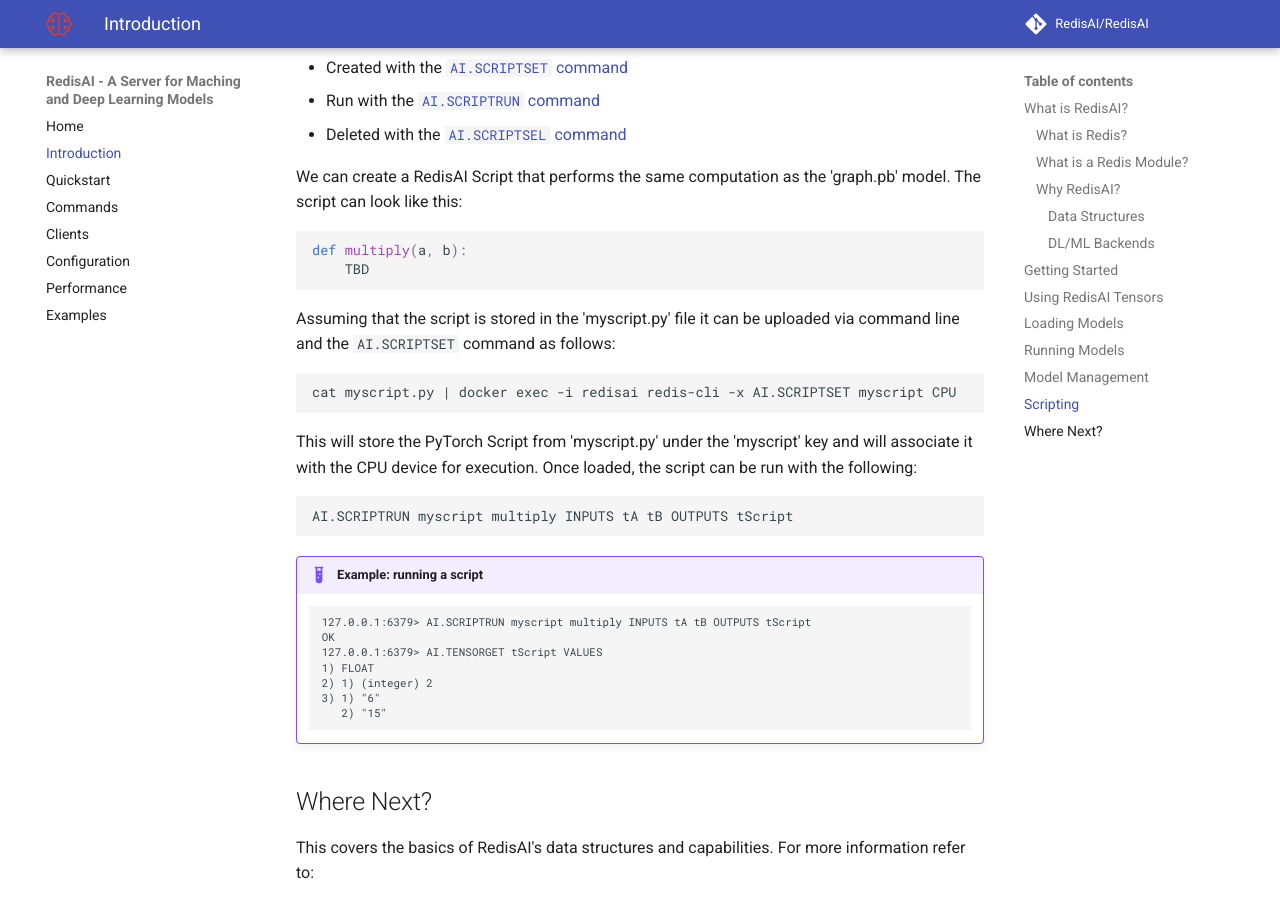
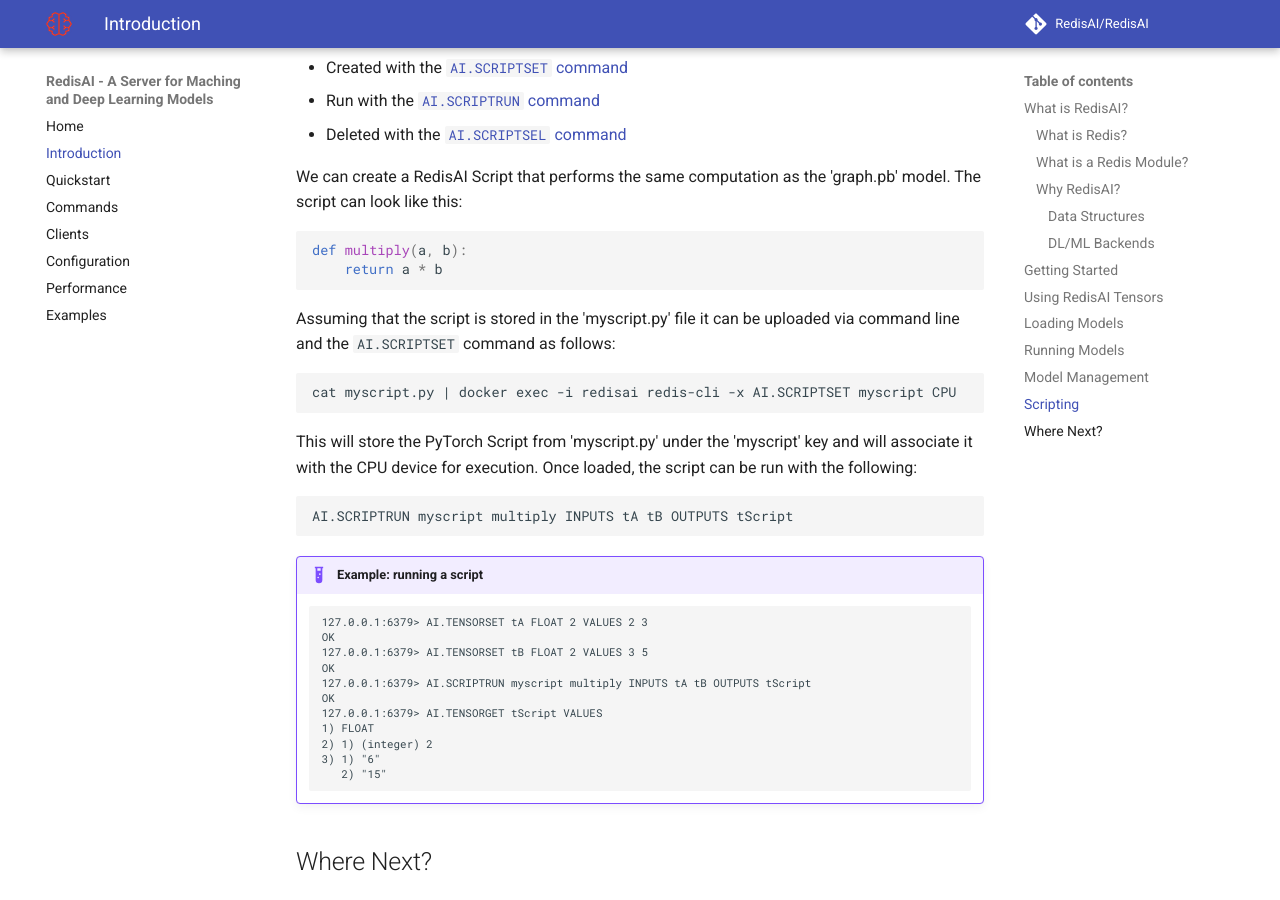
Before and after one commit to RedisAI/RedisAI, an MkDocs documentation site: the page built from docs/intro.md, in a window 1280 px wide and 900 px high, scrolled down 7490 px. Built offline with MkDocs 1.6.1 and Material for MkDocs 9.7.7, drawn with Linux system fonts in a browser that asks for light colours; formulas are drawn with MathJax 3; comment, search, counter and statistics services are not loaded.

Commit message:
[fix] fixed TBD on scriptrun example

````diff
--- a/docs/intro.md
+++ b/docs/intro.md
@@ -268,7 +268,7 @@
 
 ```py
 def multiply(a, b):
-    TBD
+    return a * b
 ```
 
 Assuming that the script is stored in the 'myscript.py' file it can be uploaded via command line and the `AI.SCRIPTSET` command as follows:
@@ -286,6 +286,10 @@
 !!! example "Example: running a script"
 
     ```
+    127.0.0.1:6379> AI.TENSORSET tA FLOAT 2 VALUES 2 3
+    OK
+    127.0.0.1:6379> AI.TENSORSET tB FLOAT 2 VALUES 3 5
+    OK
     127.0.0.1:6379> AI.SCRIPTRUN myscript multiply INPUTS tA tB OUTPUTS tScript
     OK
     127.0.0.1:6379> AI.TENSORGET tScript VALUES
````
